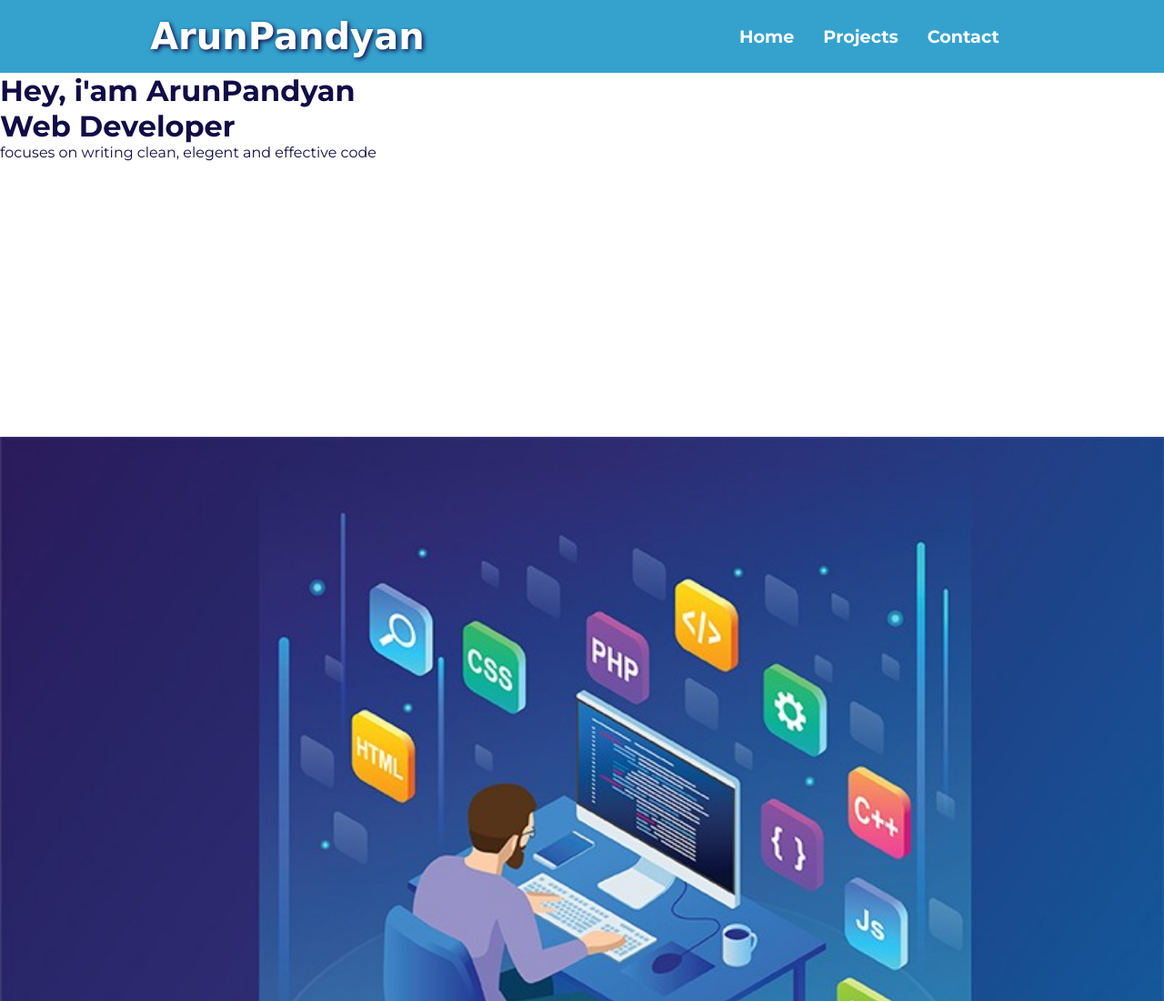
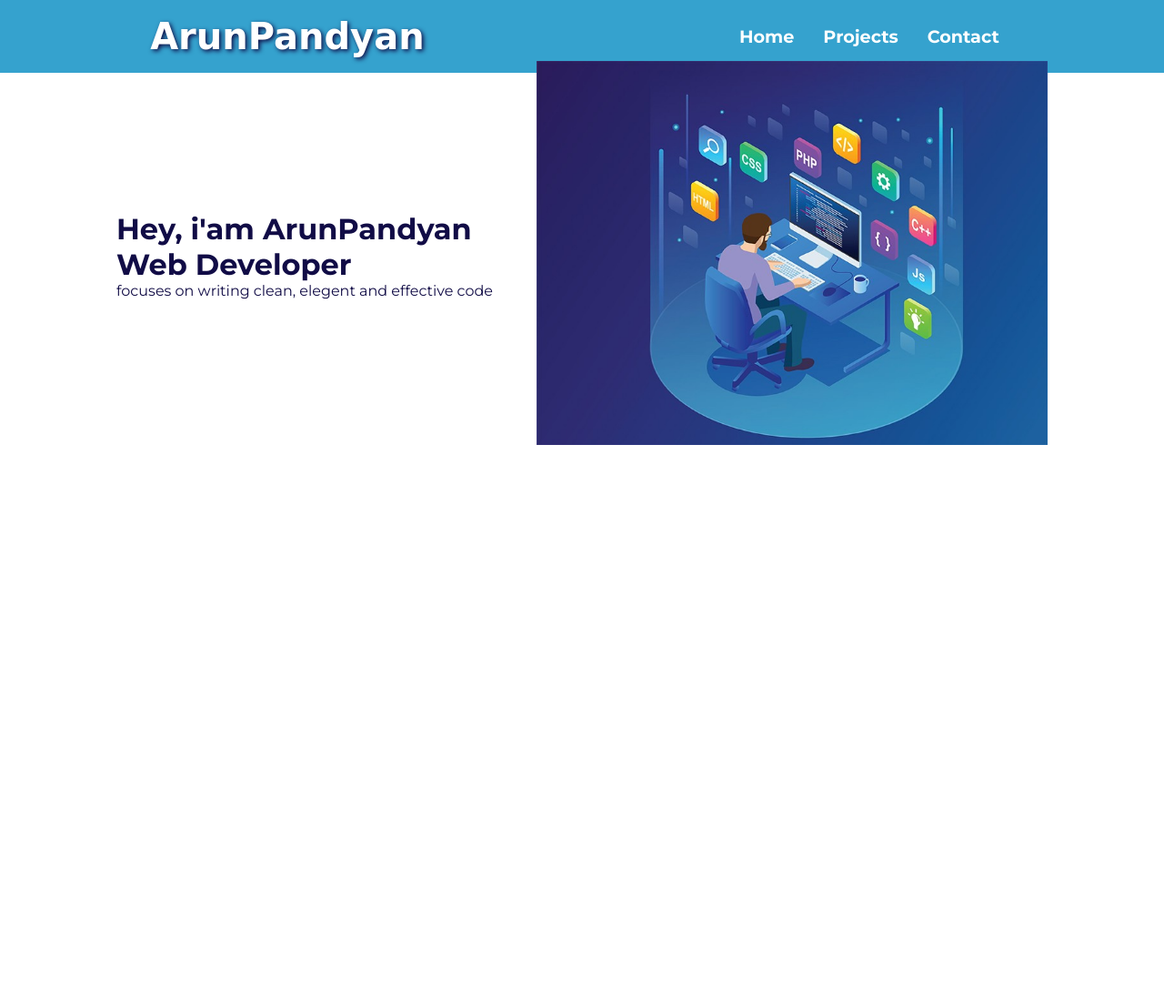
Before and after one commit to siluveruarunpandyan/introduction-blog, a plain HTML site: page index.html in a window 1280 px wide. Shown: the top 1100 px of the page at 91% size. After the commit the page ends 800 px from the top, so only its background shows below. Drawn offline with Linux system fonts and the light colour scheme; a web font is replaced by a local one.

```diff
--- a/index.html
+++ b/index.html
@@ -26,12 +26,12 @@
         </nav>
         <div class="hero-section">
             <div class="hero-left-container">
-                <h1>Hey, i'am ArunPandyan<br>
+                <h1>Hey, i'am ArunPandyan
                     <span>Web Developer</span>
                 </h1>
                 <p>focuses on writing clean, elegent and effective code</p></div>
 
-            </div>
+
             <div class="hero-right-container">
                 <img src="./style/intro2img.jpg" alt="profile-img">
             </div>
--- a/style/style.css
+++ b/style/style.css
@@ -91,7 +91,10 @@
 }
 
 .hero-section{
+    width: 80%;
+    margin: auto;
     display: flex;
+    align-items: center;
     height: calc(60vh - 5rem);
 
 }
```
